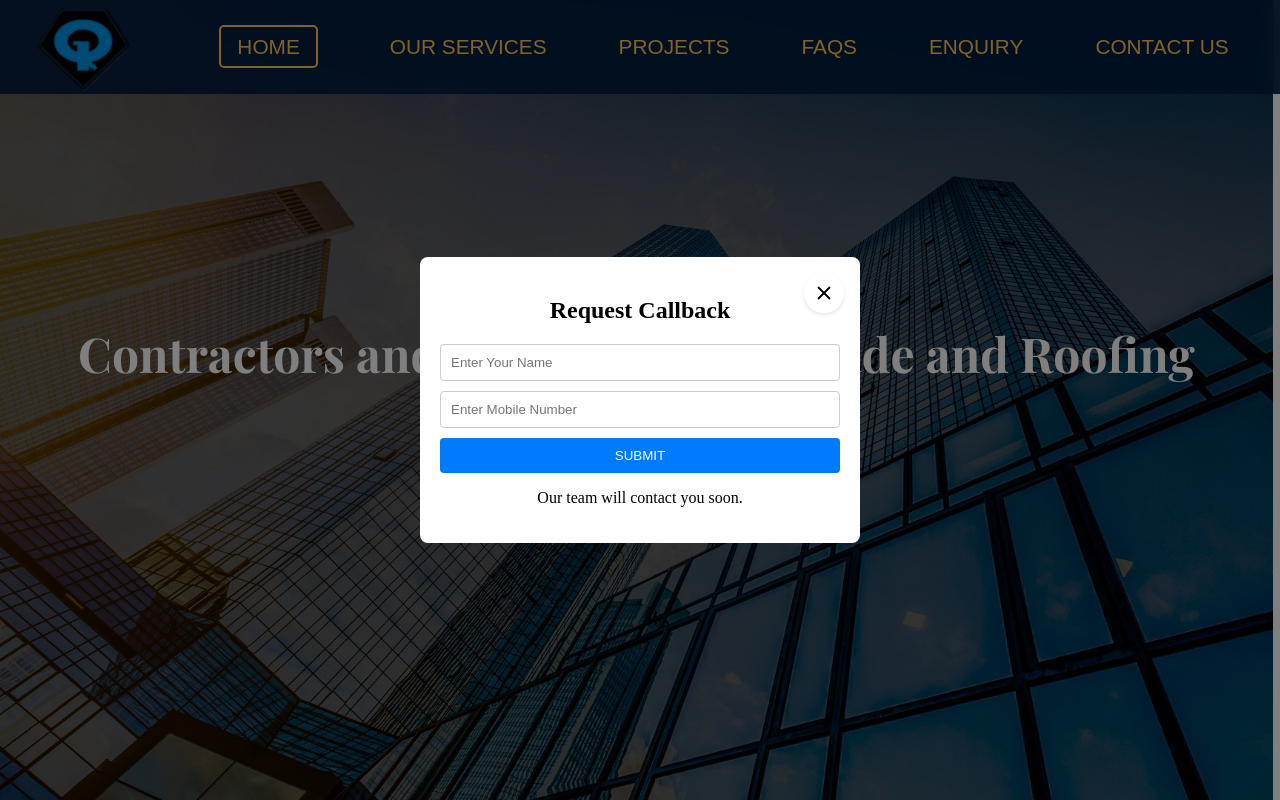
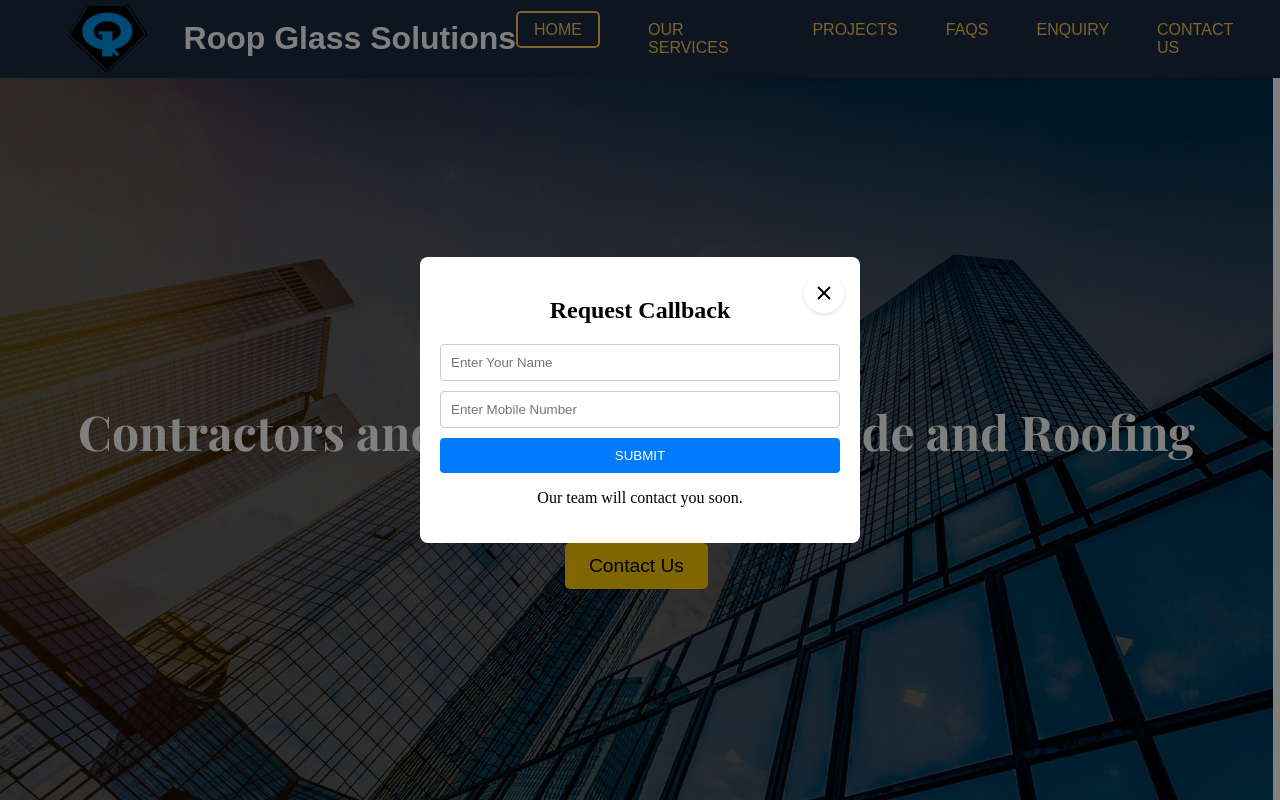
Before and after one commit to AnshulParkar/RGS_Website, a React (Vite) app in the folder ROOP_GLASS/: page / in a window 1280 px wide. Shown: the top 800 px of the page. Built offline with nearby package versions, Linux system fonts and the light colour scheme.

Commit message:
changesInNavbar

```diff
--- a/ROOP_GLASS/src/Components/Header.css
+++ b/ROOP_GLASS/src/Components/Header.css
@@ -9,18 +9,26 @@ body, ul, li, a {
 
 /* Header Styles */
 .navbar {
-    position: fixed;
+    position: sticky;
     top: 0;
     display: flex;
     align-items: center;
     width: 100%;
-    height: 4rem;
-    background-color: rgba(0, 28, 61, 0.9); /* Navy with transparency for blur effect */
+    height: 3rem;
+    background-color: rgba(1, 21, 44, 0.9); /* Navy with transparency for blur effect */
     -webkit-backdrop-filter: blur(10px);
     backdrop-filter: blur(10px);
     z-index: 1000;
     padding: 15px 0px;
+            /* transition: background-color 0.3s ease, transform 1s ease-in;
+            transform: translateY(100%); */
 }
+
+/* .navbar.scrolled {
+    transform: translateY(0);
+    transition: transform 1s ease-in;
+} */
+
 
 /* Logo Styles */
 .logo {
@@ -28,21 +36,40 @@ body, ul, li, a {
 }
 
 .logo-image {
-    width: 120px; /* Adjust the size of your logo */
-    height: auto;
+    width: auto; /* Adjust the size of your logo */
+    height: 86px;
     display: block;
+    margin-top:4px ;
+    margin-left: 2rem;
+}
+
+.Cname{
+    color: #ffffff; /* Gold color for company name */
+    font-family: 'Montserrat', sans-serif;
+    font-size: 1rem;
+    font-weight: 500;
+    /* text-transform: uppercase; */
+    margin-left: 0rem; /* Adjust the margin as needed */
+    padding-bottom: 2px;
+}
+
+.Cname:hover {
+    color: #ffffff; /* Gold color for company name */
+    /* scale: 1.1; */
+    text-shadow: 0 0 30px #0331c6;  /* Gold color for company name */
 }
 
 /* Navbar Links */
 .nav-links {
-    flex: 1; /* Allows the nav links to take up remaining space */
+    flex: 1; /* Takes up the remaining space */
     display: flex;
-    justify-content: center; /* Centers the links */
+    justify-content:end; /* Aligns the links to the right */
+    margin-right:1.5rem ; /* Adjust the margin as needed */
 }
 
 .nav-links ul {
     display: flex;
-    gap: 4.5rem;
+    gap: 3rem;
 }
 
 .nav-links ul li {
@@ -52,7 +79,7 @@ body, ul, li, a {
 .nav-links ul li a {
     color: #FFC857; /* Gold color for links */
     font-family: 'Montserrat', sans-serif;
-    font-size: 1.3rem;
+    font-size: 1rem;
     font-weight: 500;
     text-transform: uppercase;
     transition: color 0.3s ease;
--- a/ROOP_GLASS/src/Components/Header.jsx
+++ b/ROOP_GLASS/src/Components/Header.jsx
@@ -10,6 +10,9 @@ const Header = () => {
     <header className="navbar">
       <div className="logo" onClick={reloadPage} style={{ cursor: 'pointer' }}>
         <img src={logo} alt="Logo" className="logo-image" />
+      </div>
+      <div className="Cname">
+        <h1>Roop Glass Solutions</h1>
       </div>
       <nav className="nav-links">
         <ul>
```
